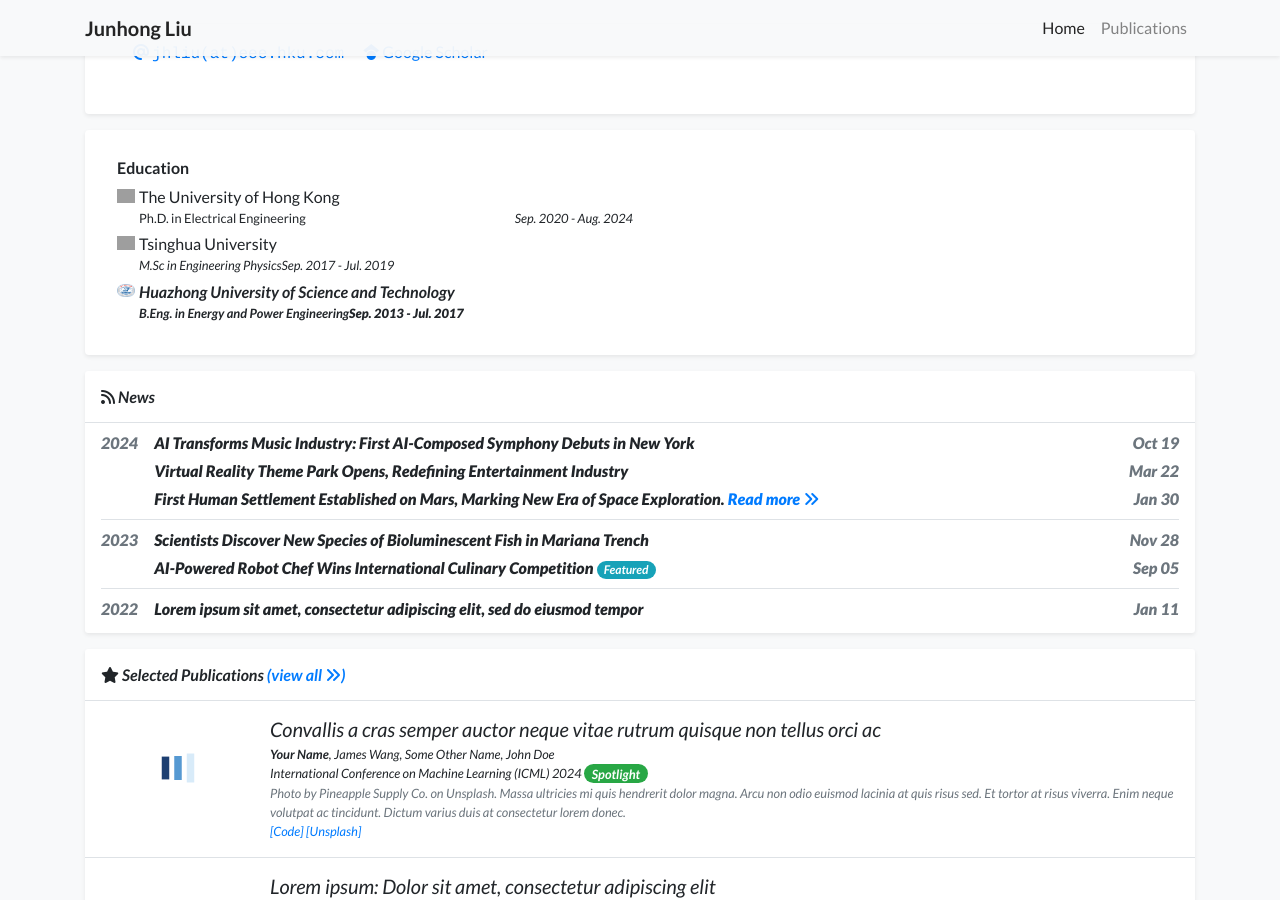
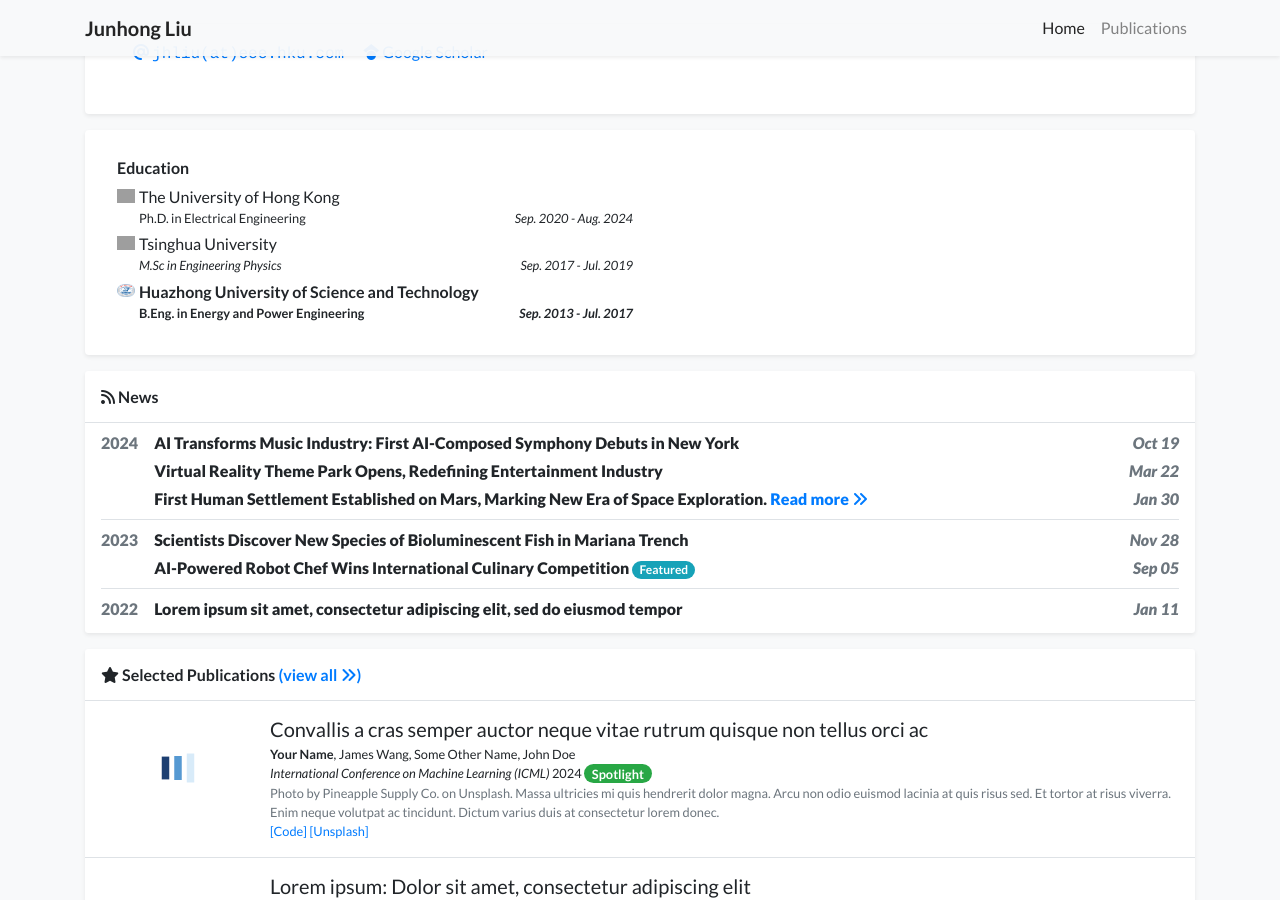
Before and after one commit to johnny-eee/academic-homepage-main, a Jekyll site: the page built from index.html, in a window 1280 px wide and 900 px high, scrolled down 345 px. Built offline with Jekyll 4.4.1, drawn with Linux system fonts in a browser that asks for light colours; a style sheet for code colours, icons or effects is not loaded; grey boxes are pictures that could not be loaded.

```diff
--- a/_data/profile.yml
+++ b/_data/profile.yml
@@ -36,12 +36,12 @@ education:
 
 - name: Tsinghua University
   logo: /assets/images/badges/Tsinghua.png
-  position: <i>M.Sc in Engineering Physics
+  position: <i>M.Sc in Engineering Physics</i>
   date: Sep. 2017 - Jul. 2019
 
 - name: <b>Huazhong University of Science and Technology
   logo: /assets/images/badges/Hust.png
-  position: <b>B.Eng. in Energy and Power Engineering
+  position: <b>B.Eng. in Energy and Power Engineering</b>
   date: <b>Sep. 2013 - Jul. 2017
 
 # experience:
```
